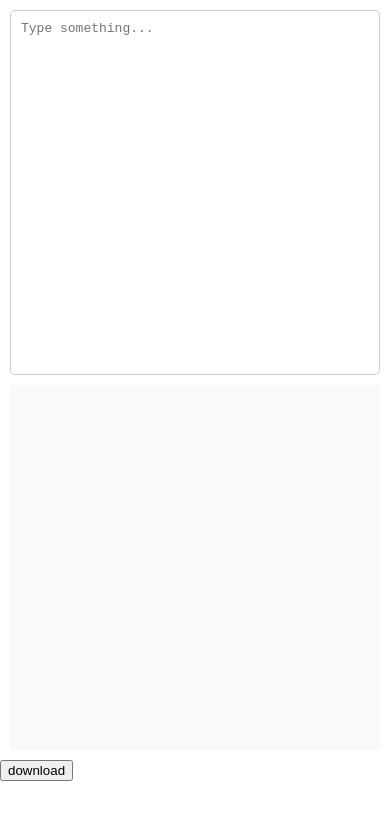
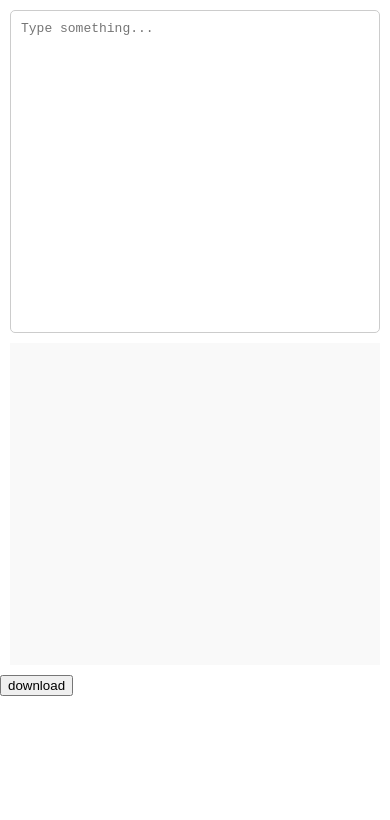
Before and after one commit to awarehardware/sdm-studio, a website built with webpack: page src/index.html in a window 390 px wide. Built offline with nearby package versions, Linux system fonts and the light colour scheme.

Commit message:
Test vertical mode

```diff
--- a/src/styles.css
+++ b/src/styles.css
@@ -68,14 +68,16 @@ html, body {
 /* Media query for mobile */
 @media only screen and (max-width: 768px) {
     /* Responsive container */
+
+    /* Top-aligned container */
     .container {
       display: flex;
       flex-direction: column;
-      align-items: center;
-      height: 90vh; /* 100% of the viewport height */
+      width: 100%;  /* Full width of the page */
       padding: 10px;
       box-sizing: border-box;
     }
+
 
     /* Textarea styling */
     #userInput {
```
